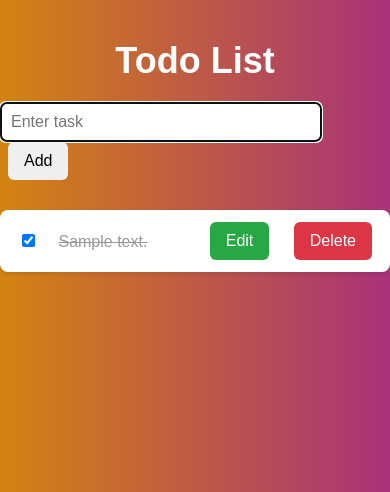
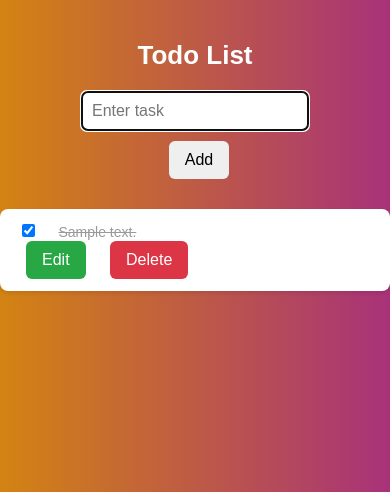
Before and after one commit to amitthakur2915/TodoApp1.1, a Node server app: template views/list.ejs in a window 390 px wide. Shown: the top 492 px of the page. Run offline with Node 20, Linux system fonts and the light colour scheme; the template is opened without the code that fills it: most values are stand-ins (such as "Sample title", 1, 10 or a date in 2020).

Commit message:
Update style.css

```diff
--- a/public/style.css
+++ b/public/style.css
@@ -8,18 +8,15 @@ body {
     padding: 0;
     min-height: 100vh;
 }
-
 h1 {
     margin-top: 40px;
     margin-bottom: 20px;
     font-size: 36px;
     color: #fff;
 }
-
 form {
     margin-bottom: 20px;
 }
-
 form input[type="text"] {
     padding: 10px;
     font-size: 16px;
@@ -27,7 +24,6 @@ form input[type="text"] {
     border: 1px solid #ccc;
     width: 300px;
 }
-
 form button {
     padding: 10px 16px;
     font-size: 16px;
@@ -36,7 +32,6 @@ form button {
     margin-left: 8px;
     cursor: pointer;
 }
-
 ul {
     list-style-type: none;
     padding: 0;
@@ -54,7 +49,6 @@ ul {
     justify-content: space-between;
     box-shadow: 0px 2px 4px rgba(0, 0, 0, 0.1);
 }
-
 .inline-form {
     display: inline-block;
     margin: 0 6px;
@@ -62,16 +56,14 @@ ul {
 .inline-form input[type="text"] {
     padding: 8px;
     font-size: 14px;
-    width: 300px; /* match main input width */
+    width: 300px;
     border: 1px solid #ccc;
     border-radius: 6px;
 }
-
 .edit-btn {
     background-color: #28a745;
     color: white;
 }
-
 .delete-btn {
     background-color: #dc3545;
     color: white;
@@ -81,13 +73,58 @@ ul {
     margin: 0 10px;
     font-size: 16px;
     word-break: break-word;
-    max-width: 300px; /* match input box */
+    max-width: 300px;
     overflow: hidden;
     white-space: nowrap;
     text-overflow: ellipsis;
 }
-
 .completed {
     text-decoration: line-through;
     color: #999;
 }
+@media (max-width: 480px) {
+    h1 {
+        font-size: 26px;
+        text-align: center;
+    }
+    form {
+        display: flex;
+        flex-direction: column;
+        align-items: center;
+        gap: 10px;
+    }
+    form input[type="text"],
+    .inline-form input[type="text"] {
+        width: 90%;
+    }
+    .task-item {
+        flex-direction: column;
+        align-items: flex-start;
+    }
+    .task-label {
+        max-width: 100%;
+        font-size: 14px;
+    }
+}
+@media (min-width: 481px) and (max-width: 768px) {
+    form input[type="text"],
+    .inline-form input[type="text"] {
+        width: 250px;
+    }
+    .task-item {
+        flex-direction: column;
+        align-items: flex-start;
+    }
+    .task-label {
+        max-width: 100%;
+    }
+}
+@media (min-width: 769px) and (max-width: 1024px) {
+    form input[type="text"],
+    .inline-form input[type="text"] {
+        width: 280px;
+    }
+    .task-label {
+        max-width: 260px;
+    }
+}
```
